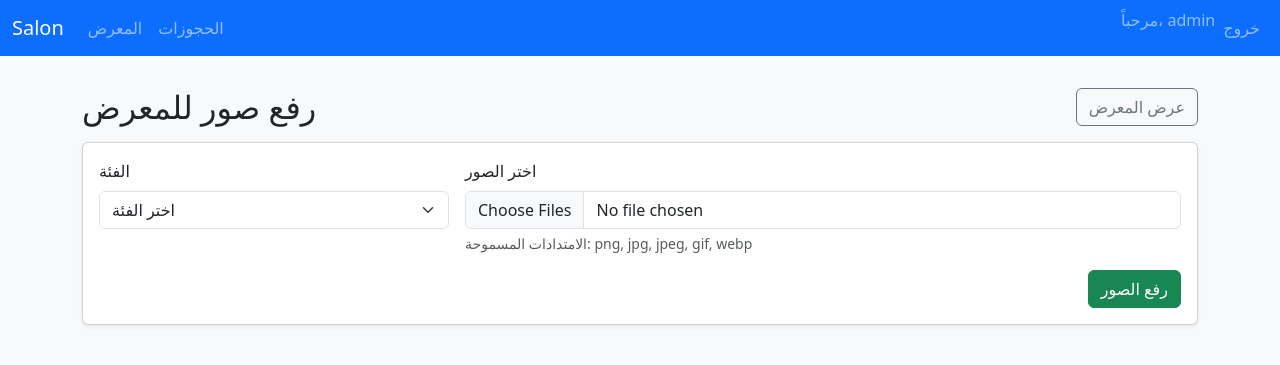
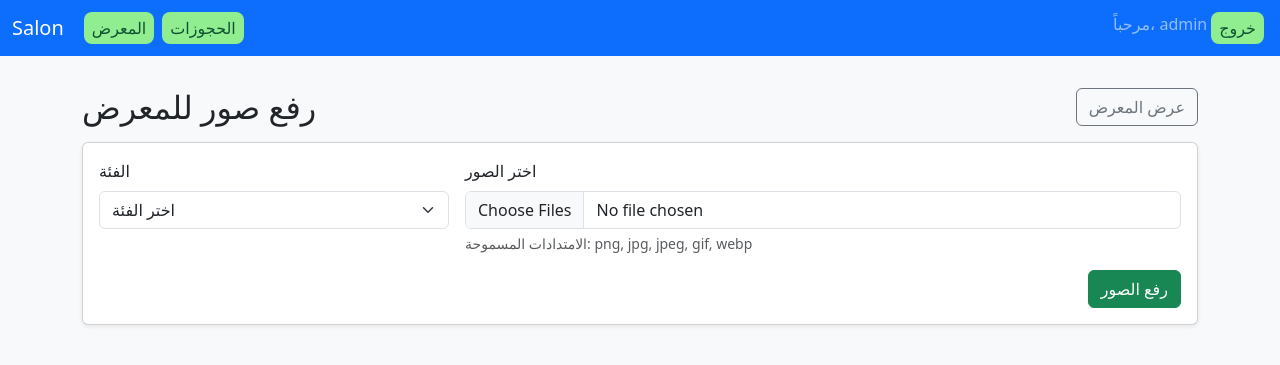
Before and after one commit to citybeachgulf-droid/salon, a Flask app: page /admin/gallery in a window 1280 px wide. Shown: the top 365 px of the page. Run offline with Flask 3, Linux system fonts and the light colour scheme; a user stored in the database is signed in.

Commit message:
Add custom styling to navigation links (#19)
Co-authored-by: Cursor Agent <cursoragent@cursor.com>

```diff
--- a/salon_flask/templates/layout.html
+++ b/salon_flask/templates/layout.html
@@ -7,6 +7,19 @@
   <!-- Bootstrap CDN -->
   <link href="https://cdn.jsdelivr.net/npm/bootstrap@5.3.2/dist/css/bootstrap.min.css" rel="stylesheet">
   <link href="https://cdn.jsdelivr.net/npm/bootstrap-icons@1.11.3/font/bootstrap-icons.css" rel="stylesheet">
+  <style>
+    .topnav-btn {
+      background-color: #90EE90;
+      color: #0f5132;
+      border-radius: .5rem;
+      padding: .25rem .75rem;
+      margin: 0 .25rem;
+    }
+    .topnav-btn:hover, .topnav-btn:focus {
+      background-color: #7fdc7f;
+      color: #0f5132;
+    }
+  </style>
 </head>
 <body class="bg-light">
   <nav class="navbar navbar-expand-lg navbar-dark bg-primary">
@@ -18,20 +31,20 @@
       <div class="collapse navbar-collapse" id="navbarSupportedContent">
         <ul class="navbar-nav me-auto mb-2 mb-lg-0">
           <li class="nav-item">
-            <a class="nav-link" href="{{ url_for('main.gallery') }}">المعرض</a>
+            <a class="nav-link topnav-btn" href="{{ url_for('main.gallery') }}">المعرض</a>
           </li>
           {% if session.get('role') in ['admin', 'accountant', 'staff'] %}
           <li class="nav-item">
-            <a class="nav-link" href="{{ url_for('main.pos_bookings') }}">الحجوزات</a>
+            <a class="nav-link topnav-btn" href="{{ url_for('main.pos_bookings') }}">الحجوزات</a>
           </li>
           {% endif %}
         </ul>
         <ul class="navbar-nav ms-auto mb-2 mb-lg-0">
           {% if session.get('username') %}
           <li class="nav-item"><span class="navbar-text">مرحباً، {{ session.get('username') }}</span></li>
-          <li class="nav-item"><a class="nav-link" href="{{ url_for('auth.logout') }}">خروج</a></li>
+          <li class="nav-item"><a class="nav-link topnav-btn" href="{{ url_for('auth.logout') }}">خروج</a></li>
           {% else %}
-          <li class="nav-item"><a class="nav-link" href="{{ url_for('auth.login') }}">تسجيل الدخول</a></li>
+          <li class="nav-item"><a class="nav-link topnav-btn" href="{{ url_for('auth.login') }}">تسجيل الدخول</a></li>
           {% endif %}
         </ul>
       </div>
```
